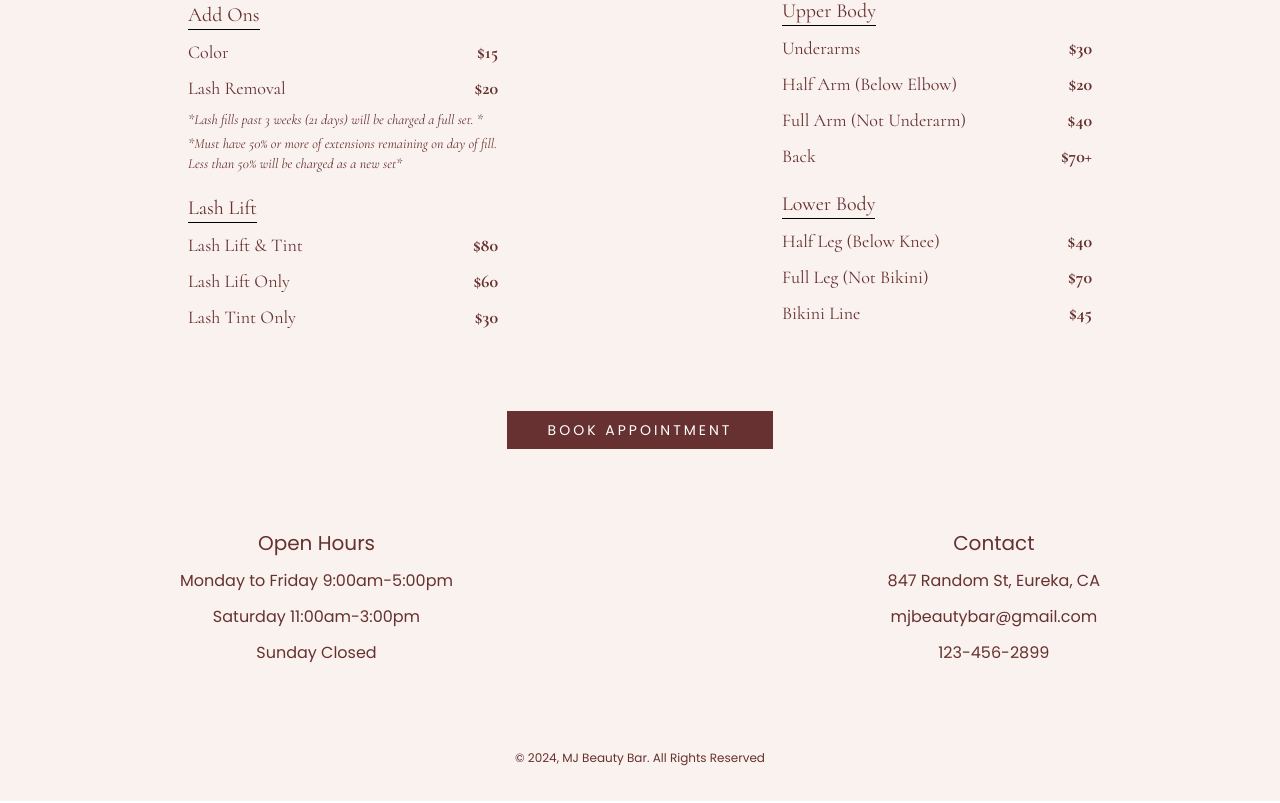
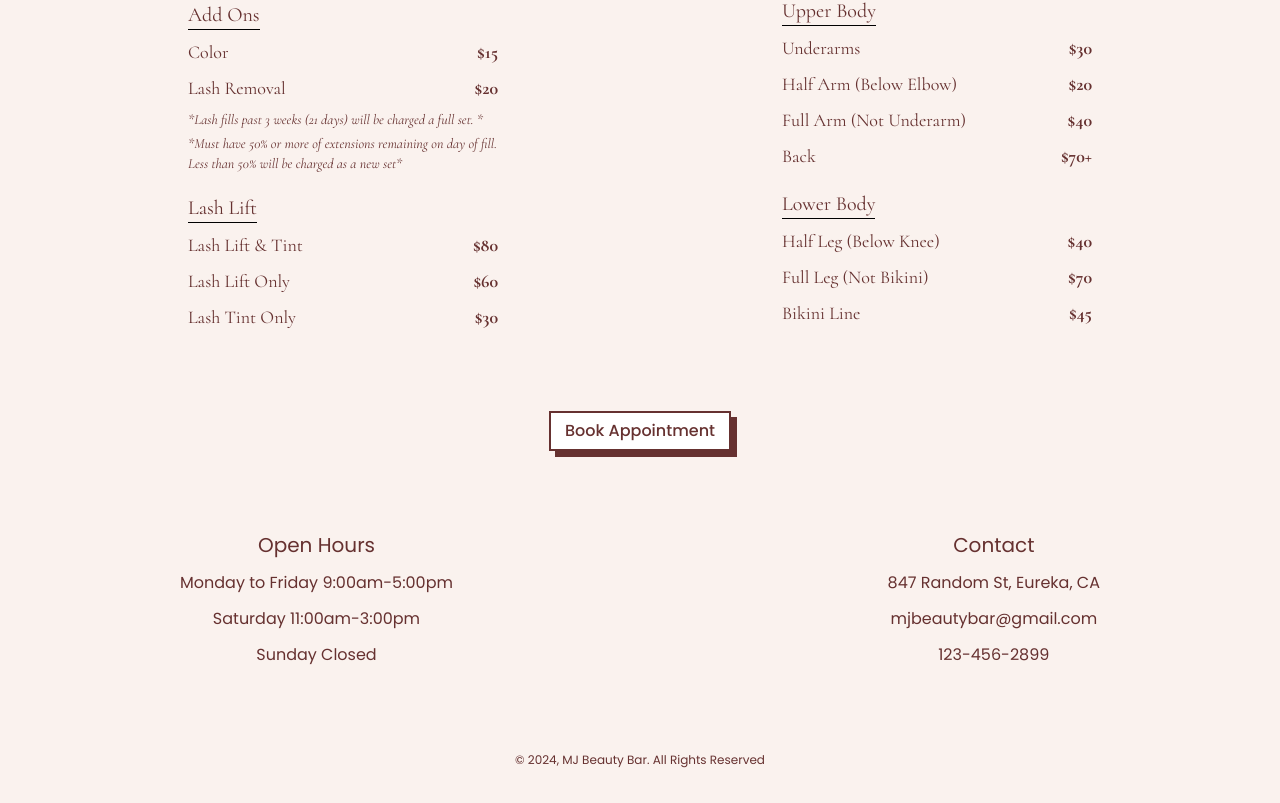
Before and after one commit to joseph-lang7/MJ-Beauty-Bar, a React (Vite) app: page /pricing in a window 1280 px wide. Shown: the part 532-1335 px from the top of the page. Built offline with nearby package versions, Linux system fonts and the light colour scheme.

Commit message:
Edit appointment button style

```diff
--- a/src/components/appointment-btn/appointment-btn.jsx
+++ b/src/components/appointment-btn/appointment-btn.jsx
@@ -1,7 +1,11 @@
 const AppointmentButton = () => {
   return (
-    <button className="bg-[#663130] text-white h-min px-10 py-2 hover:bg-transparent hover:text-[#191717] border border-[#663130] transition-colors duration-300 tracking-[3px] text-sm uppercase font-[poppins]">
-      book appointment
+    <button className="relative inline-block px-4 py-2 font-medium group">
+      <span className="absolute inset-0 w-full h-full transition duration-200 ease-out transform translate-x-1.5 translate-y-1.5 bg-[#663130] group-hover:-translate-x-0 group-hover:-translate-y-0"></span>
+      <span className="absolute inset-0 w-full h-full bg-white border-2 border-[#663130] group-hover:bg-[#663130]"></span>
+      <span className="relative text-[#663130] font-[poppins] group-hover:text-white">
+        Book Appointment
+      </span>
     </button>
   );
 };
```
